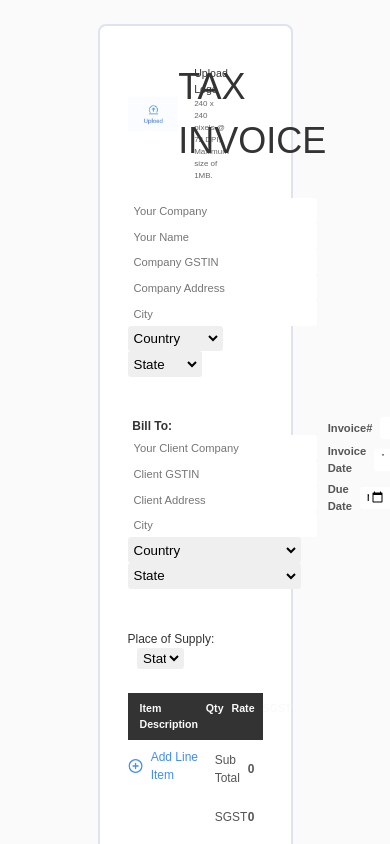
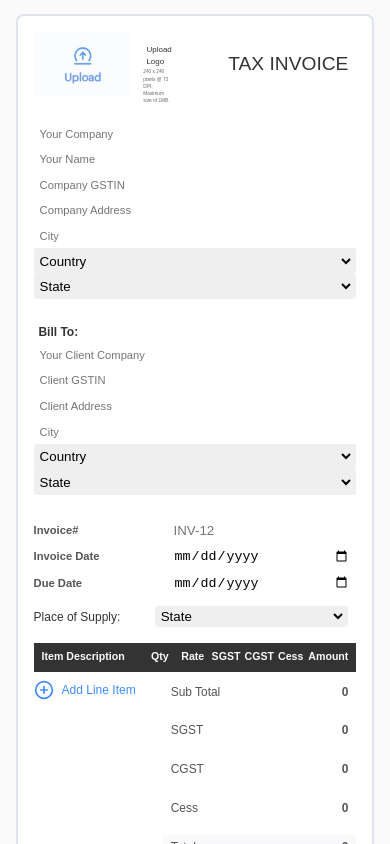
Before and after one commit to kunljha/Tax-Invoice-Page, a React (Create React App) app: page / in a window 390 px wide. Shown: the top 844 px of the page. Built offline with nearby package versions, Linux system fonts and the light colour scheme.

Commit message:
UI made mobile responsive

```diff
--- a/src/index.css
+++ b/src/index.css
@@ -323,3 +323,69 @@ img {
   border: 2px solid #98b3de;
   border-radius: 0.4rem;
 }
+
+/* Mobile Responsive */
+@media (max-width: 480px) {
+  .App {
+    max-width: 92vw;
+    margin: 1.8rem auto;
+    padding: 1rem 2rem;
+  }
+
+  .header--image {
+    width: 30%;
+  }
+
+  .header--text h5 {
+    font-size: 1rem;
+  }
+
+  .header--text p {
+    font-size: 0.6rem;
+    margin-left: 1.6rem;
+  }
+
+  .header h1 {
+    font-size: 2.4rem;
+    margin: 0 1rem;
+  }
+
+  .form {
+    max-width: 100%;
+    margin-top: 2rem;
+    margin-bottom: 3rem;
+  }
+
+  .grid-container {
+    display: block;
+    margin-bottom: 1.5rem;
+  }
+
+  .billing .form {
+    margin-top: 0rem;
+    min-width: 100%;
+  }
+
+  .place {
+    display: flex;
+    justify-content: space-between;
+    align-items: center;
+    margin: 1.5rem 0;
+  }
+
+  .place select {
+    width: 60%;
+    margin-right: 1rem;
+  }
+
+  .table-cols {
+    gap: 0.5rem;
+    padding: 0.8rem 1rem;
+    margin-top: 2rem;
+  }
+
+  .total {
+    flex-basis: 60%;
+  }
+
+}
```
